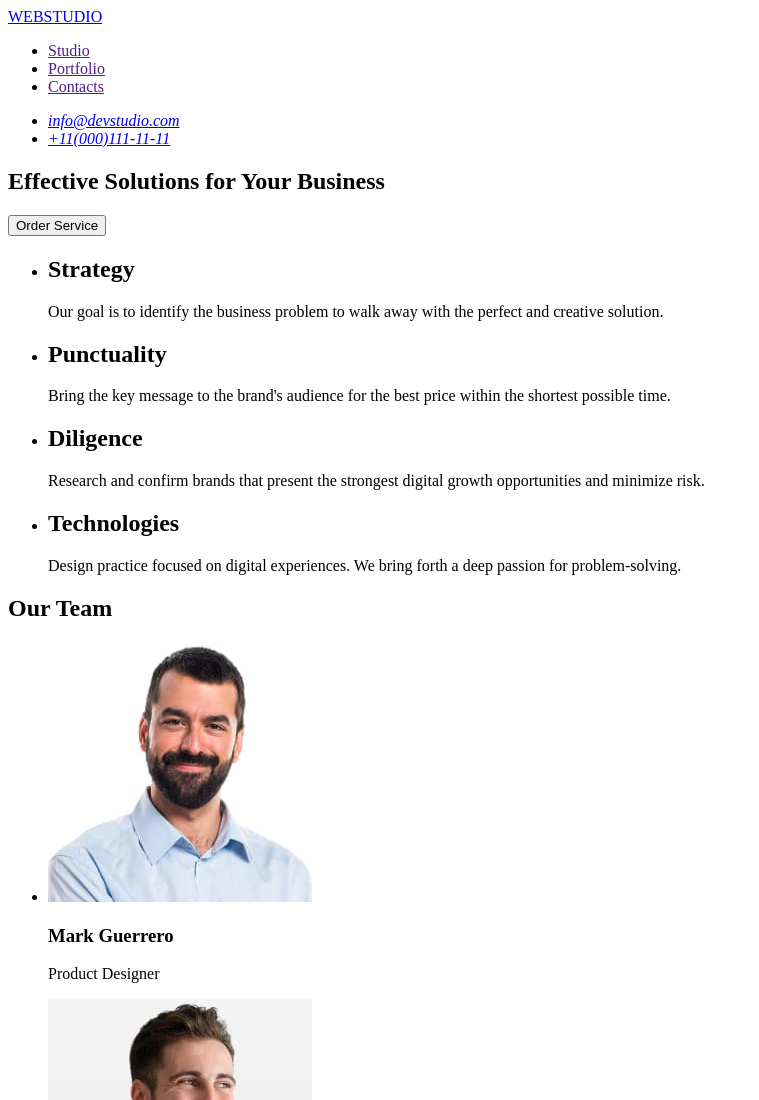
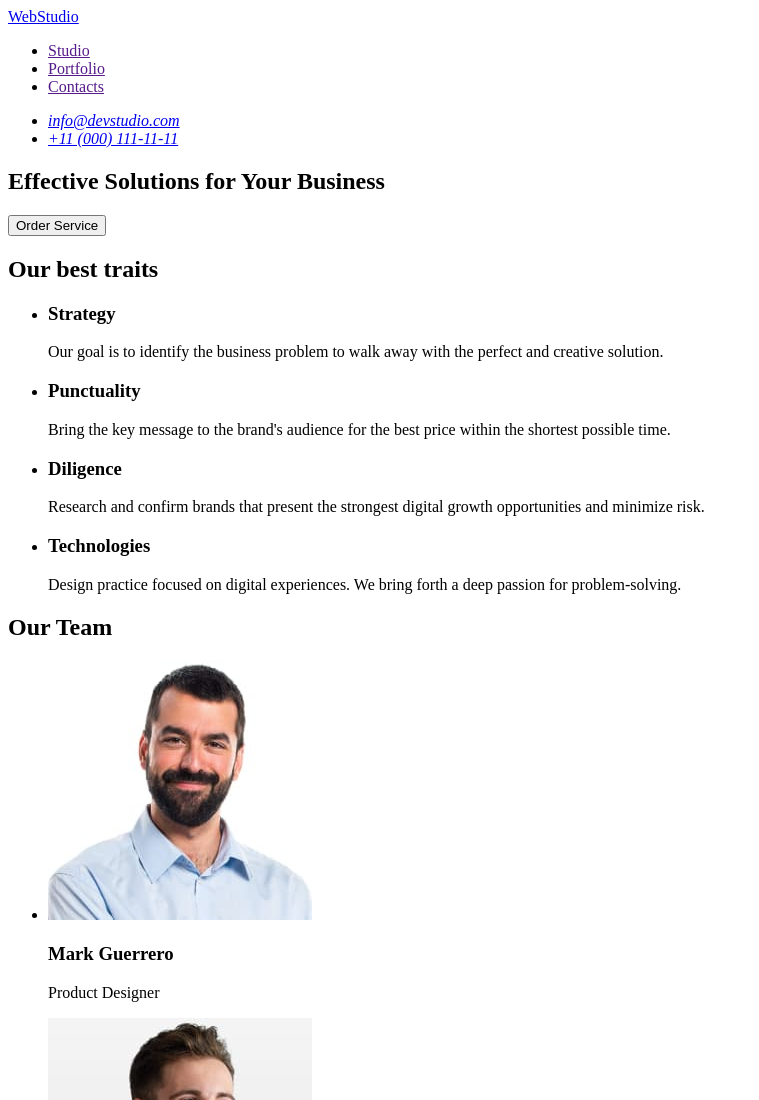
Before and after one commit to dianzrva/goit-markup-hw-01, a plain HTML site: page index.html in a window 1280 px wide. Shown: the top 1100 px of the page, without its empty margins (0-759 px from the left). Drawn offline with Linux system fonts and the light colour scheme.

Commit message:
Update index.html

```diff
--- a/index.html
+++ b/index.html
@@ -9,8 +9,8 @@
     <!-- HEADER -->
 
     <header>
-      <a href="dianzrva.github.io/goit-markup-hw-01/">WEBSTUDIO</a>
       <nav>
+        <a href="./index.html">WebStudio</a>
         <ul>
           <li><a href="">Studio</a></li>
           <li><a href="">Portfolio</a></li>
@@ -20,7 +20,7 @@
       <address>
         <ul>
           <li><a href="mailto:info@devstudio.com">info@devstudio.com</a></li>
-          <li><a href="tel:+110001111111">+11(000)111-11-11</a></li>
+          <li><a href="tel:+110001111111">+11 (000) 111-11-11</a></li>
         </ul>
       </address>
     </header>
@@ -32,30 +32,31 @@
         <button type="button">Order Service</button>
       </section>
       <section>
+        <h2>Our best traits</h2>
         <ul>
           <li>
-            <h2>Strategy</h2>
+            <h3>Strategy</h3>
             <p>
               Our goal is to identify the business problem to walk away with the
               perfect and creative solution.
             </p>
           </li>
           <li>
-            <h2>Punctuality</h2>
+            <h3>Punctuality</h3>
             <p>
               Bring the key message to the brand's audience for the best price
               within the shortest possible time.
             </p>
           </li>
           <li>
-            <h2>Diligence</h2>
+            <h3>Diligence</h3>
             <p>
               Research and confirm brands that present the strongest digital
               growth opportunities and minimize risk.
             </p>
           </li>
           <li>
-            <h2>Technologies</h2>
+            <h3>Technologies</h3>
             <p>
               Design practice focused on digital experiences. We bring forth a
               deep passion for problem-solving.
```
